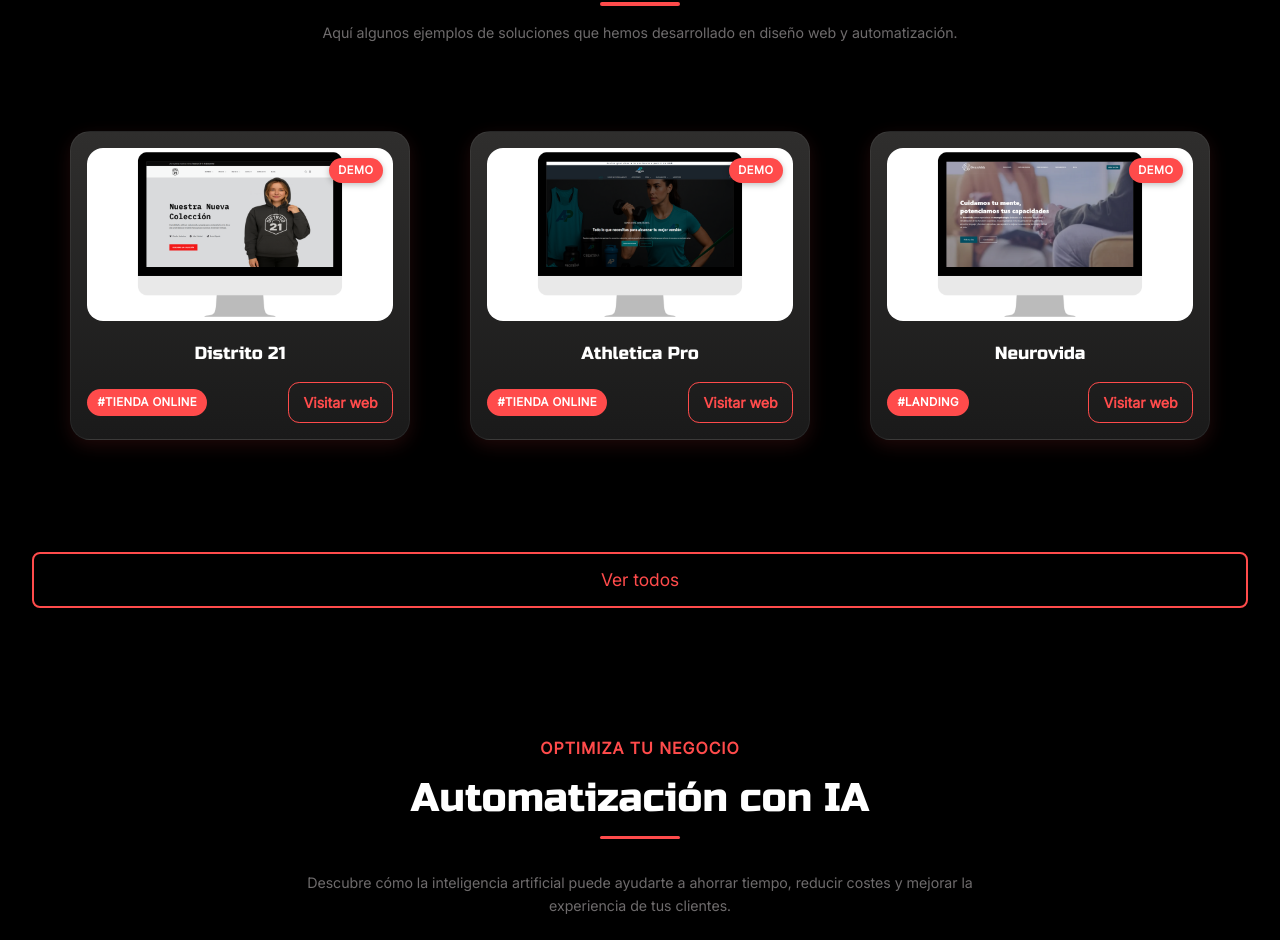
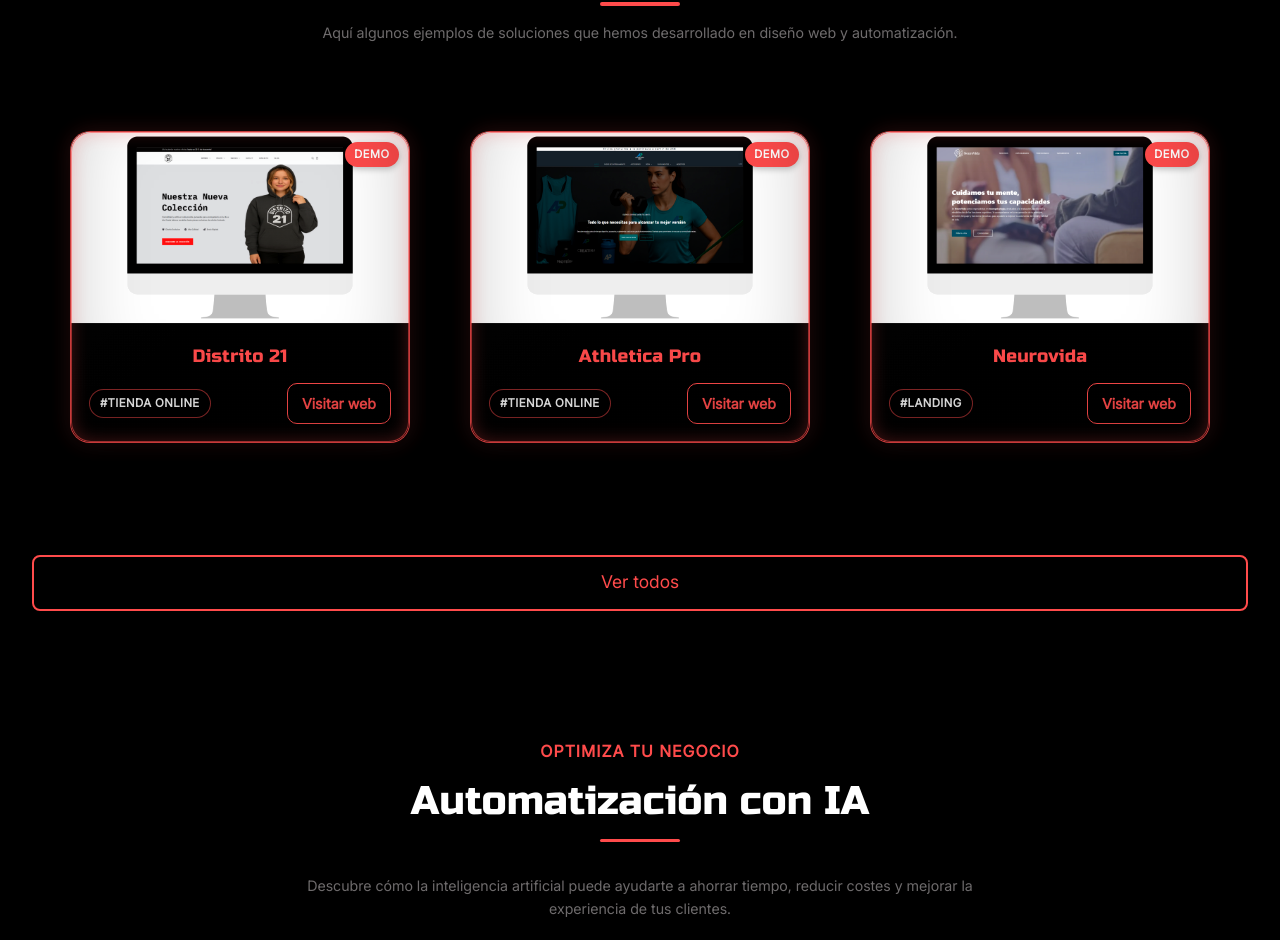
Before and after one commit to alexromero-anelis/uthopiq, a React (Vite) app: page / in a window 1280 px wide. Shown: the part 1737-2677 px from the top of the page. Built offline with nearby package versions, Linux system fonts and the light colour scheme.

Commit message:
Navbar y cardProjects modificados, siguientes mejoras:
- imagen de los proyectos web, cambiarlas para que sean mas modernas

```diff
--- a/src/components/Navbar/navbar.css
+++ b/src/components/Navbar/navbar.css
@@ -11,6 +11,7 @@
   align-items: center;
   padding: 0.8rem 2rem;
   transition: background-color 0.4s ease, box-shadow 0.3s ease;
+   border-bottom: 1px solid rgba(255,255,255,0.12); box-shadow: none;
 }
 
 .navbar-left {
@@ -47,7 +48,9 @@
 
 .navbar-solid {
   background-color: var(--negro);
-  box-shadow: 0 2px 10px rgba(0, 0, 0, 0.3);
+  box-shadow:
+    inset 0 -1px 0 rgba(255,255,255,0.12),
+    0 2px 10px rgba(0, 0, 0, 0.3);
 }
 
 /* === BOTÓN HAMBURGUESA === */
--- a/src/components/Projects/CardProjects/CardProjects.jsx
+++ b/src/components/Projects/CardProjects/CardProjects.jsx
@@ -14,6 +14,8 @@
         {demo && <div className="demo-label">DEMO</div>}
       </div>
 
+      {/* NUEVO wrapper para aplicar el panel interior tipo glass */}
+      <div className="card-project-body">
         <h4 className="card-project-title">{title}</h4>
 
         <div className="card-project-footer">
@@ -36,6 +38,7 @@
           )}
         </div>
       </div>
+    </div>
   );
 }
 
--- a/src/components/Projects/CardProjects/cardProjects.css
+++ b/src/components/Projects/CardProjects/cardProjects.css
@@ -1,55 +1,94 @@
+/* ===== Card Project — Dirty Glass + Red Edge ===== */
 .card-project {
-  --radius: 1.25rem;
-  --pad: 1rem;
+  --radius: 20px;
 
-  background: linear-gradient(180deg, var(--gris-oscuro) 0%, #1a1a1a 100%);
-  color: var(--blanco);
-  border-radius: var(--radius);
-  padding: var(--pad);
-  box-shadow: 0 6px 18px rgba(255, 75, 75, 0.12);
-  transition: transform 0.25s ease, box-shadow 0.25s ease, border-color 0.25s ease;
-  font-family: var(--font-p);
+  position: relative;
   display: flex;
   flex-direction: column;
+  min-width: 260px;
   width: 360px;
-  box-sizing: border-box;
-  border: 1px solid rgba(255, 255, 255, 0.06);
+  border-radius: var(--radius);
+  overflow: hidden;
   outline: none;
+
+  /* Transparencia real (deja ver tu fondo global de estrellas) */
+  background: rgba(10, 10, 10, 0.18);
+
+  /* Efecto cristal */
+  -webkit-backdrop-filter: blur(16px) saturate(125%) contrast(106%);
+  backdrop-filter: blur(16px) saturate(125%) contrast(106%);
+
+  /* Borde rojo visible (hairline) */
+  border: 0.1px solid rgba(255, 75, 75, 0.78);
+
+  /* Sombra + halo rojo sutil */
+  box-shadow:
+    0 14px 36px rgba(0, 0, 0, 0.55),
+    0 0 22px rgba(255, 75, 75, 0.18);
+
+  transition: transform 0.25s ease, box-shadow 0.25s ease, border-color 0.25s ease;
+  color: var(--blanco);
 }
 
+/* Halo/bisel interior y leve viñeta */
+.card-project::after {
+  content: "";
+  position: absolute;
+  inset: 0;
+  border-radius: inherit;
+  pointer-events: none;
+  box-shadow:
+    inset 0 0 0 1px rgba(255, 75, 75, 0.55),
+    inset 0 0 18px rgba(255, 75, 75, 0.28),
+    inset 0 -40px 80px rgba(0, 0, 0, 0.22);
+}
+
+/* Textura “cristal sucio” */
+.card-project::before {
+  content: "";
+  position: absolute;
+  inset: 0;
+  border-radius: inherit;
+  pointer-events: none;
+  background:
+    radial-gradient(rgba(255,255,255,0.06) 0.6px, transparent 0.7px) 0 0/2.5px 2.5px,
+    linear-gradient(135deg, rgba(255,255,255,0.06), rgba(255,255,255,0.02) 35%, transparent 60%);
+  mix-blend-mode: overlay;
+  opacity: 0.22;
+  filter: saturate(90%);
+}
+
+/* Hover/Focus */
 .card-project:hover {
   transform: translateY(-6px);
-  box-shadow: 0 14px 28px rgba(255, 75, 75, 0.22);
-  border-color: rgba(255, 255, 255, 0.12);
+  border-color: rgba(255, 75, 75, 0.92);
+  box-shadow:
+    0 18px 48px rgba(0, 0, 0, 0.6),
+    0 0 26px rgba(255, 75, 75, 0.24);
+}
+.card-project:focus-visible {
+  box-shadow:
+    0 0 0 3px rgba(255, 75, 75, 0.35),
+    0 18px 48px rgba(0, 0, 0, 0.6),
+    0 0 26px rgba(255, 75, 75, 0.24);
 }
 
-.card-project:focus-visible {
-  box-shadow: 0 0 0 3px rgba(255, 75, 75, 0.35), 0 10px 24px rgba(255, 75, 75, 0.18);
-}
-
+/* ===== Media (cabecera) ===== */
 .card-project-media {
   position: relative;
   width: 100%;
   aspect-ratio: 16 / 9;
-  border-radius: calc(var(--radius) - 0.25rem);
   overflow: hidden;
-  margin-bottom: 0.9rem;
-  display: flex;
-  justify-content: center;
-  align-items: center;
-  background: var(--negro);
+  background: #000;
 }
-
-.card-project img {
-  width: 100%;
-  height: 100%;
-  object-fit: contain;
-  display: block;
+.card-project-media img {
+  width: 100%; height: 100%; object-fit: cover; display: block;
+  filter: saturate(112%) contrast(105%);
 }
+/* Label DEMO */
 .demo-label {
   position: absolute;
-  top: 10px;
-  right: 10px;
+  top: 10px; right: 10px;
   background-color: var(--rojo-primario);
   color: var(--blanco);
   font-size: 0.7rem;
@@ -58,19 +97,30 @@
   border-radius: 999px;
   text-transform: uppercase;
   letter-spacing: 0.5px;
-  box-shadow: 0 2px 6px rgba(0, 0, 0, 0.25);
+  box-shadow: 0 2px 6px rgba(0,0,0,0.25);
   pointer-events: none;
 }
 
+/* ===== Cuerpo tipo panel interior ===== */
+.card-project-body {
+  position: relative;
+  padding: 1.1rem;
+  background: linear-gradient(180deg, rgba(0,0,0,0.28), rgba(0,0,0,0.46));
+  border-top: 1px solid rgba(255,255,255,0.06);
+}
+
+/* Título */
 .card-project-title {
   font-family: var(--font-h2);
-  color: var(--blanco);
-  font-size: 1.1rem;
+  color: var(--rojo-primario);
+  font-size: 1.12rem;
   line-height: 1.3;
-  margin: 0.5rem 0 1rem;
+  margin: 0.25rem 0 0.9rem;
   text-align: center;
+  letter-spacing: 0.2px;
 }
 
+/* Footer */
 .card-project-footer {
   display: flex;
   align-items: center;
@@ -79,34 +129,35 @@
   margin-top: auto;
 }
 
-.tags {
-  display: flex;
-  flex-wrap: wrap;
-  gap: 0.45rem;
-}
-
+/* Tags: pastillas más limpias (borde) */
+.tags { display: flex; flex-wrap: wrap; gap: 0.45rem; }
 .tag {
-  background-color: var(--rojo-primario);
-  color: var(--blanco);
+  background: rgba(0,0,0,0.25);
+  border: 1px solid rgba(255, 75, 75, 0.55);
+  color: rgba(255,255,255,0.95);
   padding: 0.28rem 0.65rem;
   border-radius: 999px;
   font-size: 0.72rem;
-  font-weight: 600;
+  font-weight: 700;
   text-transform: uppercase;
   letter-spacing: 0.4px;
   white-space: nowrap;
+  transition: background-color 0.2s ease, border-color 0.2s ease, transform 0.2s ease;
 }
+.tag:hover { transform: translateY(-1px); border-color: rgba(255,75,75,0.85); }
 
+/* Botón visitar alineado con el estilo */
 .visit-btn {
   padding: 0.55rem 0.9rem;
-  border-radius: 0.7rem;
+  border-radius: 10px;
   border: 1.5px solid var(--rojo-primario);
   color: var(--rojo-primario);
   text-decoration: none;
-  font-weight: 600;
+  font-weight: 700;
   font-size: 0.9rem;
   transition: background-color 0.2s ease, color 0.2s ease, transform 0.2s ease, border-color 0.2s ease;
   flex-shrink: 0;
+  backdrop-filter: blur(2px);
 }
 .visit-btn:hover {
   background-color: var(--rojo-primario);
@@ -121,8 +172,19 @@
 
 /* Responsive */
 @media (max-width: 768px) {
-  .card-project {
-    width: 92vw;
-  }
-  .card-project-title { font-size: 1rem; }
+  .card-project { width: 92vw; }
+  .card-project-title { font-size: 1.02rem; }
 }
+
+/* Reduce motion */
+@media (prefers-reduced-motion: reduce) {
+  .card-project { transition: none; }
+  .card-project:hover { transform: none; }
+  .tag:hover, .visit-btn:hover { transform: none; }
+}
+
+/* Fallback si no hay backdrop-filter */
+@supports not ( (-webkit-backdrop-filter: blur(16px)) or (backdrop-filter: blur(16px)) ) {
+  .card-project { background: rgba(18, 18, 18, 0.82); }
+  .card-project::before { opacity: 0.16; }
+}
```
Lines whose indentation alone changed are shown as unchanged.
